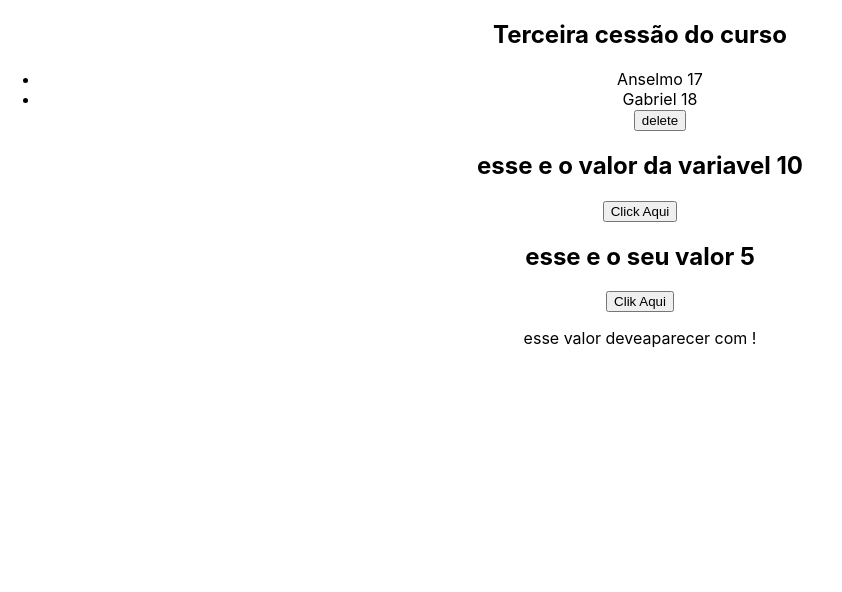
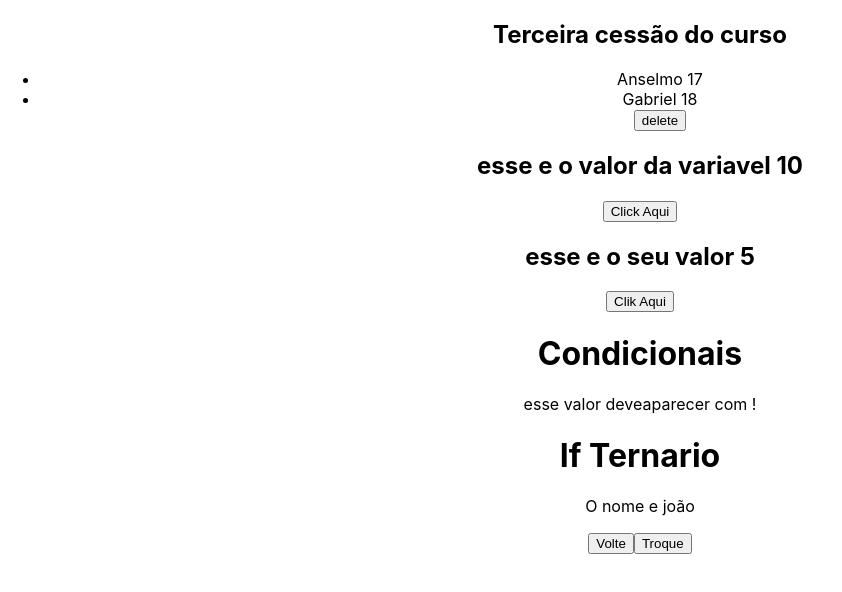
Before and after one commit to Anselmo5/CursoReact, a React (Create React App) app in the folder etapa3/: page / in a window 1280 px wide. Shown: the top 592 px of the page, without its empty margins (0-842 px from the left). Built offline with nearby package versions, Linux system fonts and the light colour scheme.

Commit message:
alteração

```diff
--- a/etapa3/src/App.js
+++ b/etapa3/src/App.js
@@ -4,6 +4,9 @@ import moon from './assets/ts.gif' // podemos utilizar o metodo assets onde util
 import ManegeData from './components/ManegeData';
 import ListRender from './components/ListRender';
 import Condicionaltender from './components/Condicionaltender';
+import Ternario from './components/Ternario';
+
+
 
 
 function App() {
@@ -19,6 +22,7 @@ function App() {
       <ListRender/>
       <ManegeData/>
       <Condicionaltender/>
+      <Ternario/>
     </div>
 
 
--- a/etapa3/src/components/Condicionaltender.js
+++ b/etapa3/src/components/Condicionaltender.js
@@ -4,6 +4,7 @@ const Condicionaltender = () => {
     const [x] = useState(false)
   return (
     <div>
+        <h1>Condicionais</h1>
       { x && <p>Isso e true</p>} {/*No react o & comercial e utilizado como concatenação tendo a sintaxe de: (variavel && conteudo) */}
       { ! x && <p>esse valor deveaparecer com !</p>} {/* A ! tem o papel de nos da a alternativa de trocar o valor, no caso if(verdairo) or false(falso)*/}
     </div>
--- /dev/null
+++ b/etapa3/src/components/Ternario.js
@@ -0,0 +1,25 @@
+import React, { useState } from 'react'
+
+const Ternario = () => {
+    const [nome,setnome] =  useState("joão")
+  return (
+
+    <div>
+        <h1>If Ternario</h1>
+    {nome === "joão" ? (
+        <div>
+            <p> O nome e joão</p>
+        </div>
+    ) : (
+        <div>
+            <p>nome não encontrado</p>
+        </div>
+    )}
+
+      <button onClick={()=> setnome("joão")}>Volte</button>
+      <button onClick={() => setnome("Mateus")}>Troque</button>
+    </div>
+  )
+}
+
+export default Ternario
```
Also changed, not shown: etapa3/src/components/ifelse.js (deleted, +0 -11 lines).
